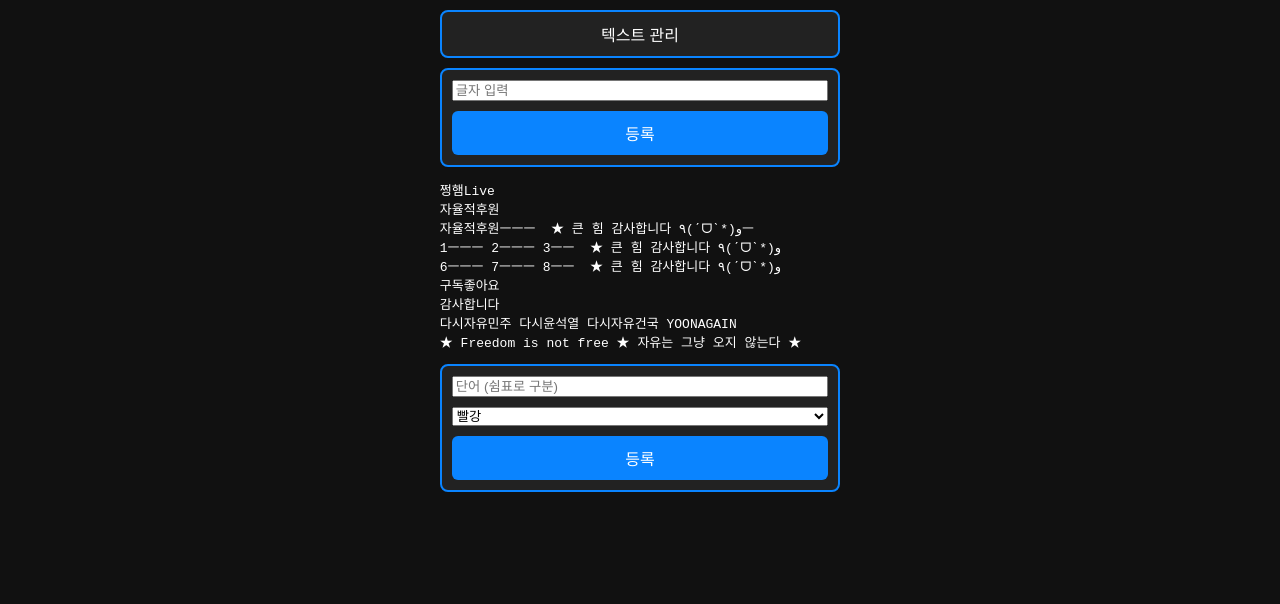
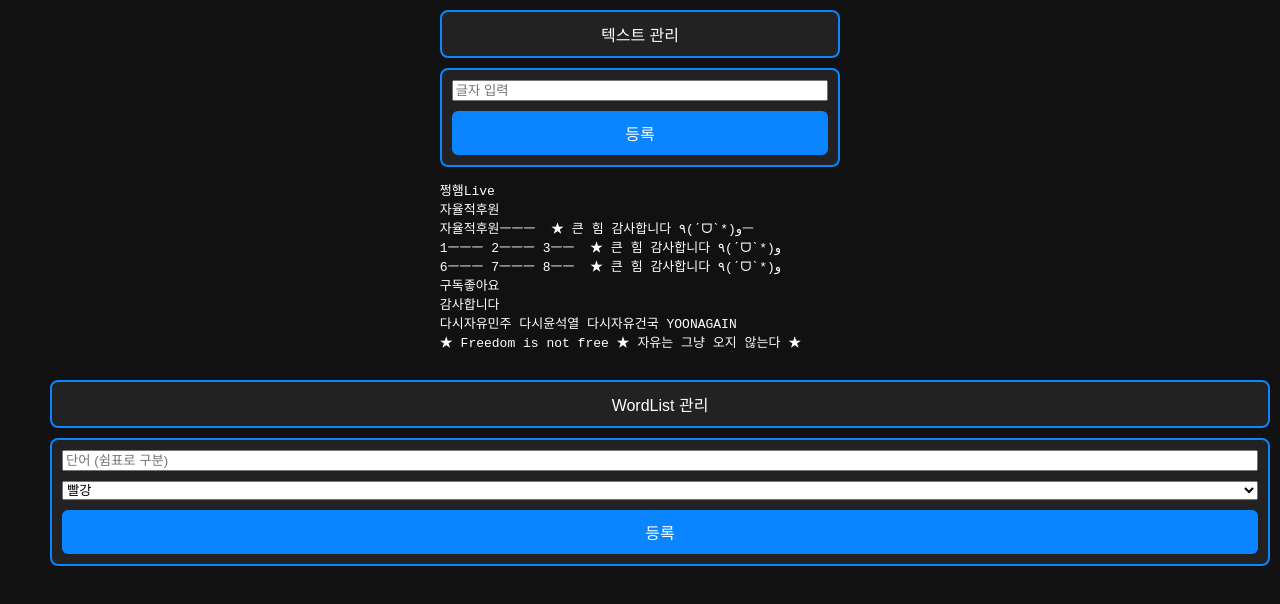
Before and after one commit to jhgolive/test2, a plain HTML site: page index.html in a window 1280 px wide. Drawn offline with Linux system fonts and the light colour scheme; no server answers.

Commit message:
Update index.html

```diff
--- a/index.html
+++ b/index.html
@@ -121,8 +121,8 @@ li.add-li {
 다시자유민주 다시윤석열 다시자유건국 YOONAGAIN
 ★ Freedom is not free ★ 자유는 그냥 오지 않는다 ★
 </pre>
-<!-- </ul>
-<ul id="wordListList"> -->
+</ul>
+<ul id="wordListList">
   <li class="title-li"><span>WordList 관리</span></li>
   <li class="add-li">
     <input type="text" id="wordInput" placeholder="단어 (쉼표로 구분)" />
```
